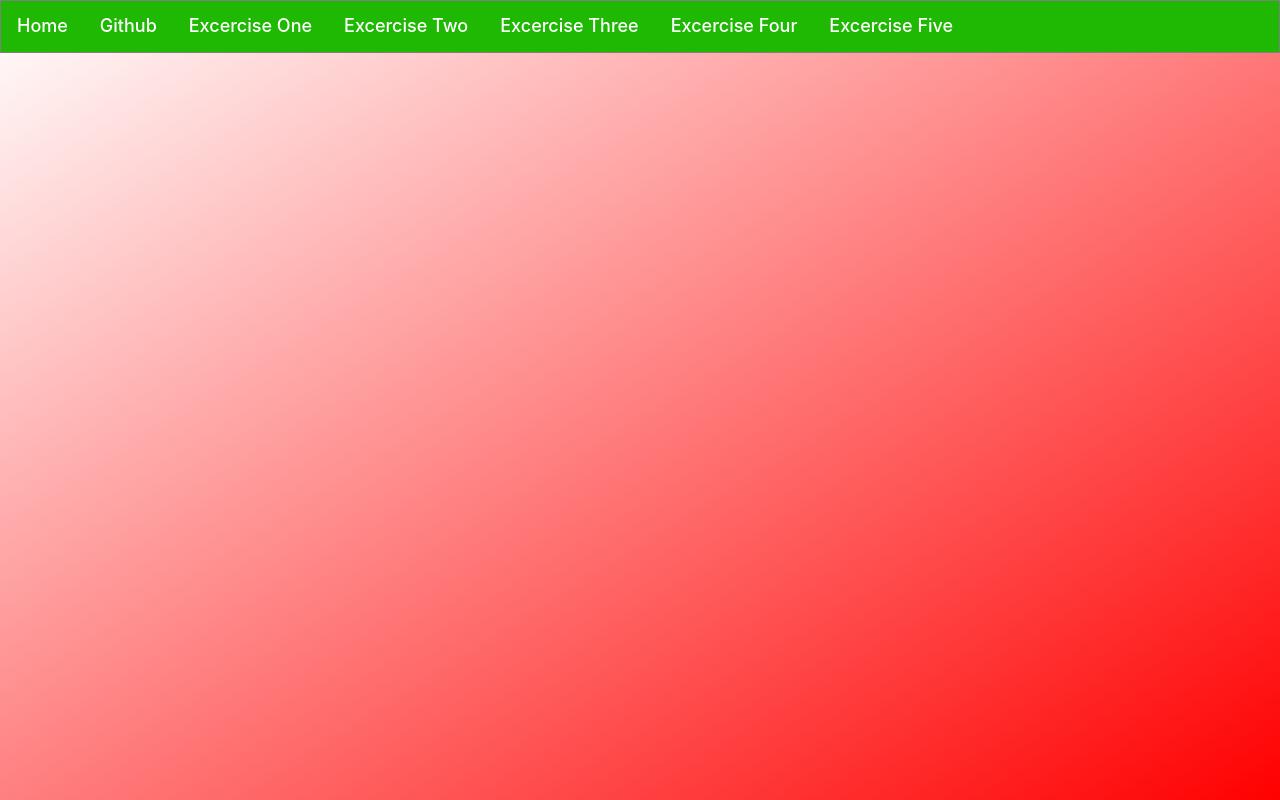
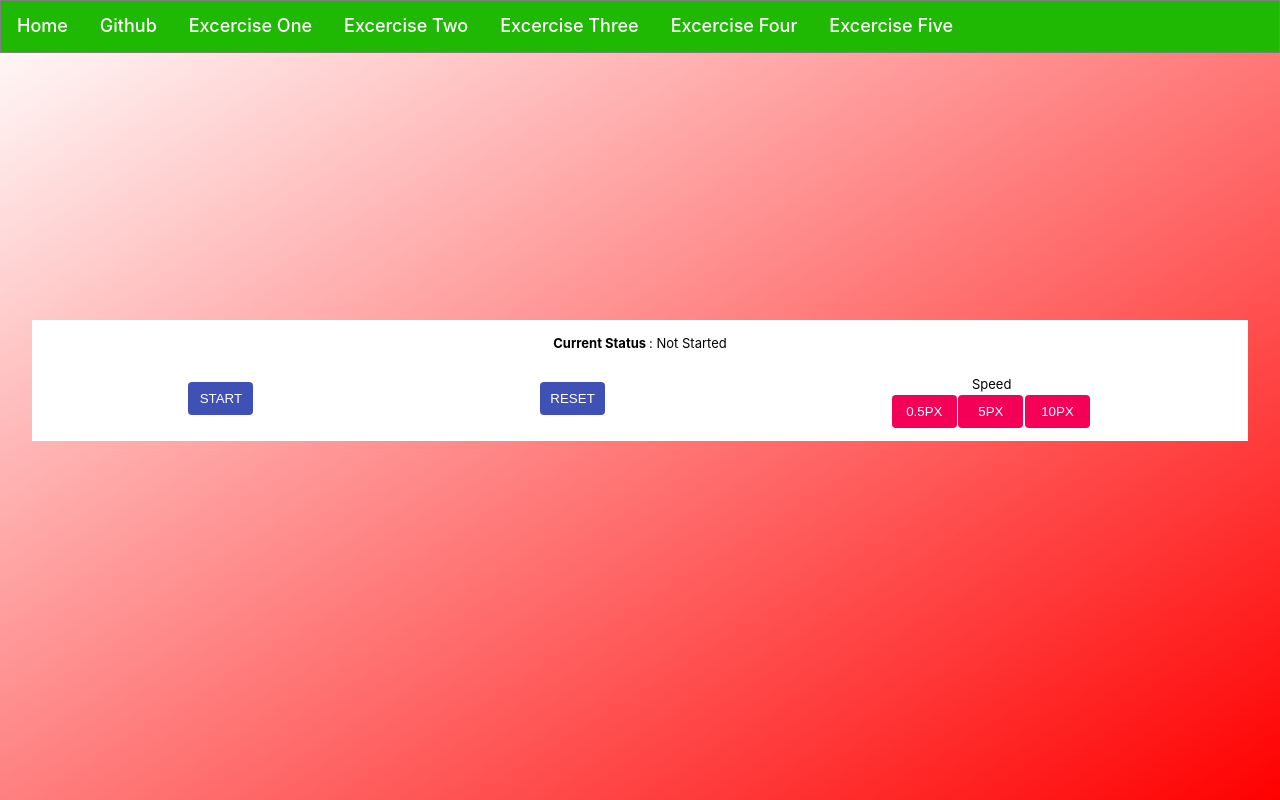
Before and after one commit to prakashkumar264/playground, a React (Create React App) app: page /Exercisefive in a window 1280 px wide. Built offline with nearby package versions, Linux system fonts and the light colour scheme.

Commit message:
buttons created

```diff
--- a/src/Exercisefive.js
+++ b/src/Exercisefive.js
@@ -3,8 +3,24 @@ import React from "react";
 
 function Exercisefive()  {
       return (
-        <div >
-
+        <div className="stockBackground">
+            <label><b>Current Status </b>: Not Started </label>
+            <div className="clockContainer">
+              <div style={{margin:'auto'}}>
+                    <button className="counterBtn">START</button>
+              </div>
+              <div style={{margin:'auto'}}>
+                    <button className="counterBtn">RESET</button>
+              </div>
+              <div style={{margin:'auto'}}>
+                <label>Speed</label>
+                <div className="buttons">
+                    <button className="speedBtn">0.5PX</button>
+                    <button className="speedBtn">5PX</button>
+                    <button className="speedBtn">10PX</button>
+                </div>
+              </div>
+            </div>
         </div>
       );
 
--- a/src/exercisefive.css
+++ b/src/exercisefive.css
@@ -0,0 +1,126 @@
+.stockBackground{
+    border:  solid white;
+    width: 95vw;
+    margin: auto;
+    margin-top: 40vh;
+    background-color: white;
+    text-align: center;
+}
+
+p{
+    color: black;
+}
+
+.counterBtn{
+    color: white;
+    background-color: #3f51b5;
+    border-radius: 4px;
+    border-color:none;
+    border-image: none;
+    border-width: 0em;
+    border-style: none;
+    height: 20px;
+    min-width: 65px;
+    min-height: 33px;
+
+}
+
+.speedBtn{
+    color: white;
+    background-color: #f50057;
+    border-radius: 4px;
+    border-color:none;
+    border-image: none;
+    border-width: 0em;
+    border-style: none;
+    height: 20px;
+    min-width: 65px;
+    min-height: 33px;
+    margin-right: 0.1rem;
+}
+
+
+@media (min-width: 640px) {
+   .borderForFlex{
+     margin-top: 13vh;
+   }
+}
+
+code {
+    font-family: source-code-pro, Menlo, Monaco, Consolas, "Courier New", monospace;
+}
+
+.clockContainer {
+    display: flex;
+    justify-content: space-around;
+    margin: 10px;
+}
+.buttons {
+    display: flex;
+}
+.events-container {
+    max-height: 180px;
+}
+.cardContainer {
+    height: 120px;
+    width: 150px;
+    grid-template-columns: 1fr 1fr 1fr;
+    grid-template-areas: "cardtitle  cardtitle cardtitle" "cardbody  cardbody cardbody" "cardaction  cardaction cardaction"
+}
+
+.cardContainer, .cardContainerError {
+    background-color: #fff;
+    border: 1px solid rgba(0, 0, 0, .0625);
+    display: grid;
+    padding: 10px;
+    opacity: .9;
+    box-shadow: 1px 1px 3px #90ee90;
+    grid-template-rows: 1fr 1fr 1fr;
+}
+.cardContainerError {
+    min-height: 300px;
+    min-width: 500px;
+    grid-template-columns: 1fr 1fr 1fr 1fr;
+    grid-template-areas: "cardtitle  cardtitle cardtitle" "cardbody  cardbody cardbody" "cardbody  cardbody cardbody" "cardaction  cardaction cardaction"}
+.cardtitle {
+    grid-area: cardtitle;
+    font-weight: 700;
+}
+.cardbody, .cardtitle {
+    justify-self: center;
+    align-items: center;
+}
+.cardbody {
+    grid-area: cardbody;
+    font-size: 22px;
+}
+.cardaction {
+    grid-area: cardaction;
+    justify-self: center;
+    align-items: center;
+}
+.cardMediumContainer {
+    background-color: #fff;
+    border: 1px solid rgba(0, 0, 0, .0625);
+    display: grid;
+    padding: 10px;
+    opacity: .9;
+    min-height: 200px;
+    min-width: 400px;
+    box-shadow: 1px 1px 3px #90ee90;
+    grid-template-columns: 1fr 1fr 1fr;
+    grid-template-rows: 1fr 1fr 1fr;
+    grid-template-areas: "cardtitle  cardtitle cardtitle" "cardbody  cardbody cardbody" "cardaction  cardaction cardaction"
+}
+
+.events-container {
+    height: 300px;
+    background-color: #faebd7;
+    border: 1px solid grey;
+    padding: 20px;
+    display: flex;
+}
+.ask-bid-container {
+    display: flex;
+    justify-content: space-between;
+}
```
